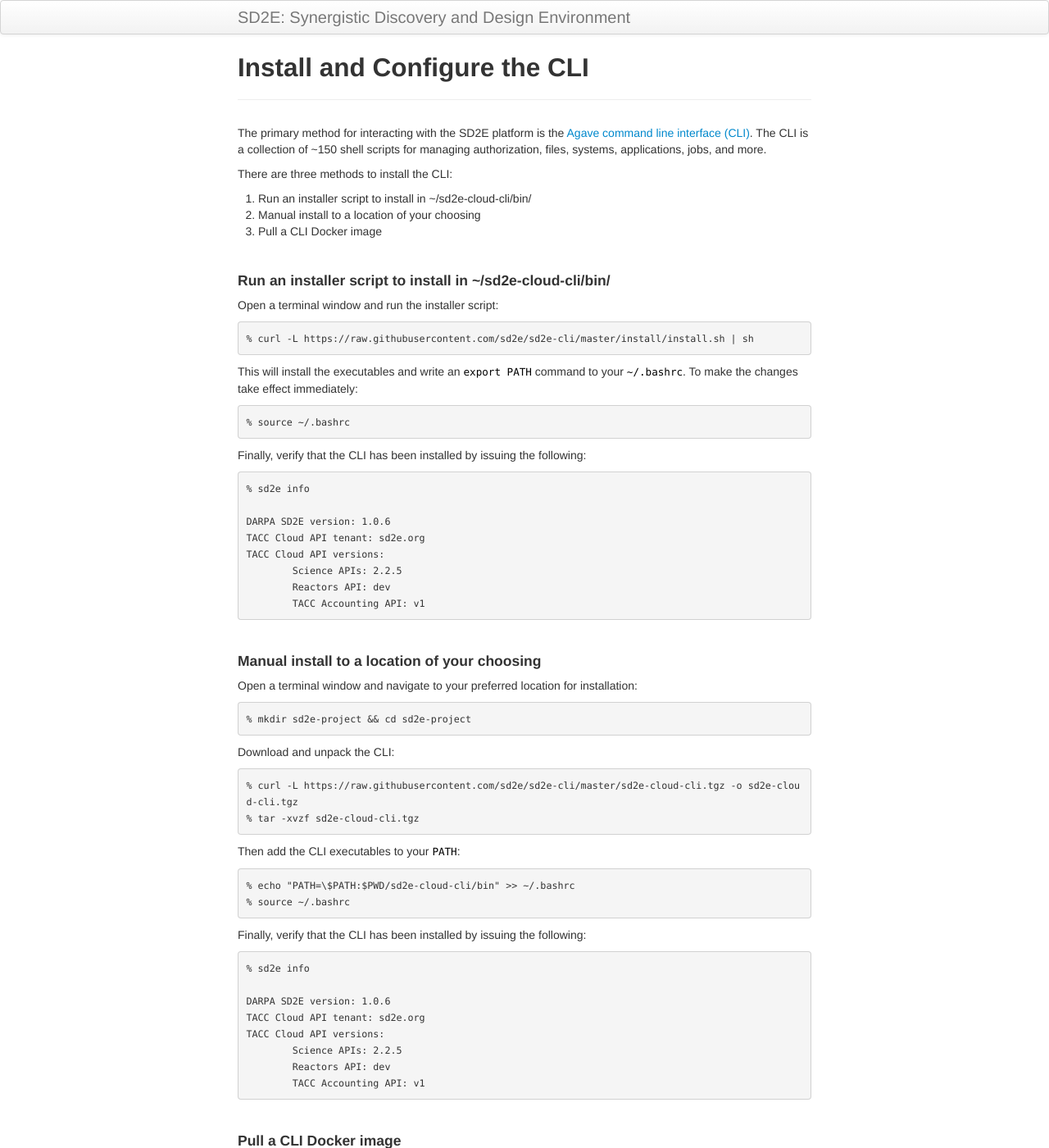
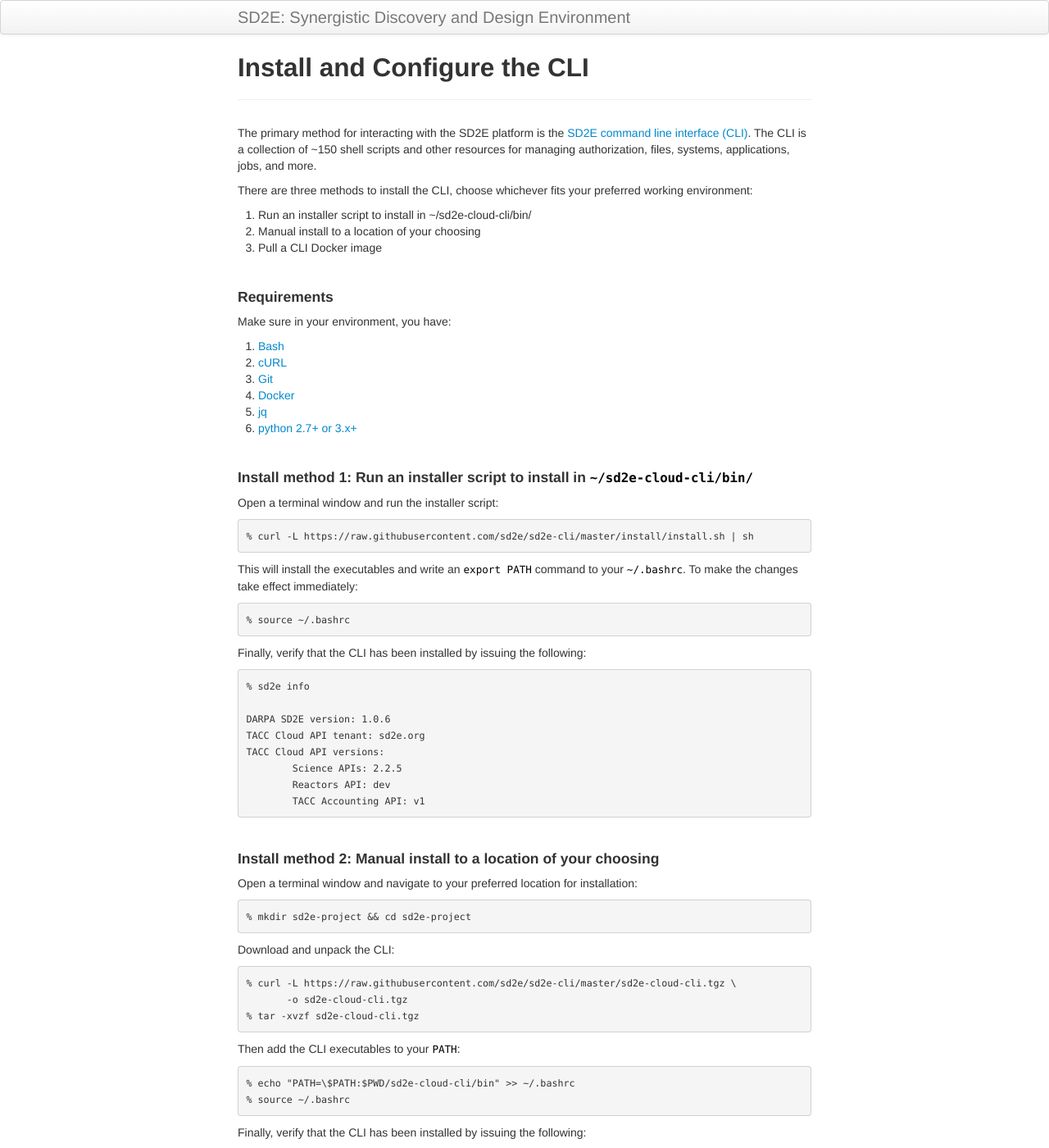
Before and after one commit to SD2E/api-user-guide, a Jekyll site: the page built from docs/01.02.install_cli.md, in a window 1280 px wide and 1400 px high. Shown: the whole window at 82% size. Built offline with Jekyll 4.4.1, drawn with Linux system fonts in a browser that asks for light colours; some of the changed text lies outside the part shown.

Commit message:
updates to the getting started docs

````diff
--- a/docs/install_cli.md
+++ b/docs/01.02.install_cli.md
@@ -5,17 +5,29 @@ tagline:
 ---
 
 The primary method for interacting with the SD2E platform is the
-[Agave command line interface (CLI)](https://agaveapi.co/).
-The CLI is a collection of ~150 shell scripts for managing
+[SD2E command line interface (CLI)](https://github.com/SD2E/sd2e-cli).
+The CLI is a collection of ~150 shell scripts and other resources for managing
 authorization, files, systems, applications, jobs, and more.
 
-There are three methods to install the CLI:
+There are three methods to install the CLI, choose whichever fits your preferred
+working environment:
 1. Run an installer script to install in ~/sd2e-cloud-cli/bin/
 2. Manual install to a location of your choosing
 3. Pull a CLI Docker image
 
 <br>
-#### Run an installer script to install in ~/sd2e-cloud-cli/bin/
+#### Requirements
+
+Make sure in your environment, you have:
+1. [Bash](https://www.gnu.org/software/bash/)
+2. [cURL](https://curl.haxx.se/)
+3. [Git](https://git-scm.com/)
+4. [Docker](https://www.docker.com/get-docker)
+5. [jq](https://stedolan.github.io/jq/)
+6. [python 2.7+ or 3.x+](https://www.python.org/downloads/)
+
+<br>
+#### Install method 1: Run an installer script to install in `~/sd2e-cloud-cli/bin/`
 
 Open a terminal window and run the installer script:
 ```
@@ -41,7 +53,7 @@ TACC Cloud API versions:
 ```
 
 <br>
-#### Manual install to a location of your choosing
+#### Install method 2: Manual install to a location of your choosing
 
 Open a terminal window and navigate to your preferred location for installation:
 
@@ -51,7 +63,8 @@ Open a terminal window and navigate to your preferred location for installation:
 
 Download and unpack the CLI:
 ```
-% curl -L https://raw.githubusercontent.com/sd2e/sd2e-cli/master/sd2e-cloud-cli.tgz -o sd2e-cloud-cli.tgz
+% curl -L https://raw.githubusercontent.com/sd2e/sd2e-cli/master/sd2e-cloud-cli.tgz \
+       -o sd2e-cloud-cli.tgz
 % tar -xvzf sd2e-cloud-cli.tgz
 ```
 
@@ -74,7 +87,7 @@ TACC Cloud API versions:
 ```
 
 <br>
-#### Pull a CLI Docker image
+#### Install method 3: Pull a CLI Docker image *(outdated)*
 
 The CLI is also available as a Docker image. For this to work, it is assumed you
 have a reasonably recent version of [Docker](https://www.docker.com/) installed.
@@ -99,15 +112,23 @@ TACC Cloud API versions:
 <br>
 #### Influential environment variables
 
+When working with the SD2E platform, you may optionally set some of the following
+environment variables. In bash, it will take the form:
+```
+% export VAR_NAME=option
+e.g.
+% export AGAVE_JSON_PARSER=jq
+```
+
 <table style="width:100%" border="1px" cellpadding="5">
   <tr>
-    <th align="left">environment variable</th>
-    <th align="left">options</th>
-    <th align="left">description</th>
+    <th align="left">Environment variable</th>
+    <th align="left">Options</th>
+    <th align="left">Description</th>
   </tr>
   <tr>
     <td>AGAVE_JSON_PARSER</td>
-    <td>json_mirror, jq, json, python, native</td>
+    <td>jq, json_mirror, json, python, native</td>
     <td>Set this to your favorite json parser (if installed)</td>
   <tr>
   </tr>
````
Also changed, not shown: docs/01.01.request_access.md (added, +35 -0 lines), docs/01.03.create_client.md (renamed from docs/create_client.md, +5 -4 lines), docs/01.05.ssh_keys.md (renamed from docs/ssh_keys.md, +8 -8 lines), docs/request_access.md (deleted, +0 -22 lines), index.md (+6 -5 lines), docs/01.04.authorization.md (line endings or trailing spaces).
